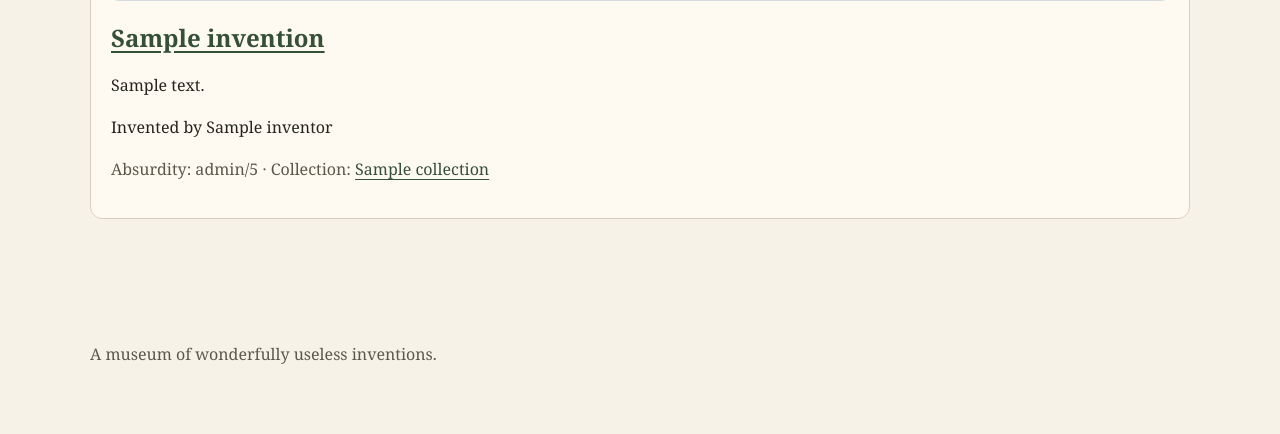
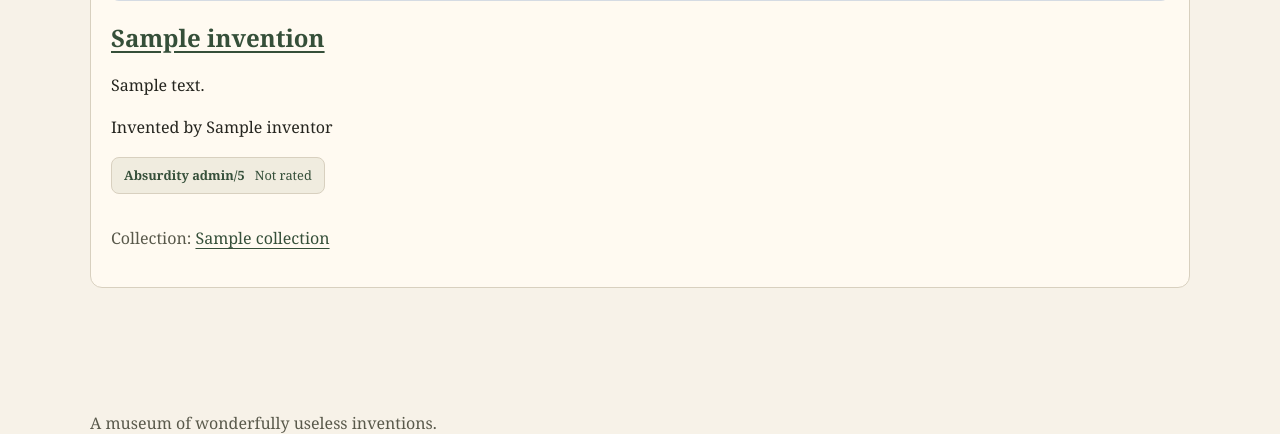
Before and after one commit to RalitsaZhekova/odditorium, a Django app: template templates/tours/tour_detail.html in a window 1280 px wide. Shown: the part 1750-2184 px from the top of the page. Before the commit the page ends 2114 px from the top, so only its background shows below. Run offline with Django 5.2, Linux system fonts and the light colour scheme; the template is opened without the code that fills it: most values are stand-ins (such as "Sample title", 1, 10 or a date in 2020); grey boxes marked "Sample" are stand-in pictures.

Commit message:
Add reusable absurdity badges with a custom template tag

```diff
--- /dev/null
+++ b/inventions/templatetags/invention_tags.py
@@ -0,0 +1,19 @@
+from django import template
+
+register = template.Library()
+
+ABSURDITY_LABELS = {
+    1: "Slightly peculiar",
+    2: "Delightfully unnecessary",
+    3: "Seriously questionable",
+    4: "Institutionally concerning",
+    5: "Utterly ridiculous"
+}
+
+
+@register.inclusion_tag("inventions/absurdity_badge.html")
+def absurdity_badge(level):
+    return {
+        "level": level,
+        "label": ABSURDITY_LABELS.get(level, "Not rated")
+    }
--- a/static/css/site.css
+++ b/static/css/site.css
@@ -395,6 +395,30 @@ textarea:focus-visible {
     font-size: 0.9rem;
 }
 
+.absurdity-badge {
+    display: inline-flex;
+    align-items: center;
+    flex-wrap: wrap;
+    gap: 6px 10px;
+    max-width: 100%;
+    margin: 0 0 16px;
+    padding: 8px 12px;
+    border: 1px solid #d8d0bf;
+    border-radius: 8px;
+    background: #f0ecdf;
+    color: #354f39;
+    font-size: 0.85rem;
+    line-height: 1.5;
+}
+
+.absurdity-score {
+    font-weight: bold;
+}
+
+.invention-card .absurdity-badge {
+    font-size: 0.8rem;
+}
+
 @media (max-width: 700px) {
     .catalogue-search {
         grid-template-columns: 1fr;
--- /dev/null
+++ b/templates/inventions/absurdity_badge.html
@@ -0,0 +1,4 @@
+<p class="absurdity-badge">
+    <span class="absurdity-score">Absurdity {{ level }}/5</span>
+    <span>{{ label }}</span>
+</p>
--- a/templates/inventions/invention_card.html
+++ b/templates/inventions/invention_card.html
@@ -1,3 +1,5 @@
+{% load invention_tags %}
+
 <article class="collection-card invention-card">
     {% if invention.image %}
         <img
@@ -17,12 +19,13 @@
             {{ invention.name }}
         </a>
     </h2>
+
     <p>{{ invention.description|truncatewords:30 }}</p>
     <p>Invented by {{ invention.inventor }}</p>
 
+    {% absurdity_badge invention.absurdity_level %}
+
     <p class="collection-meta">
-        Absurdity: {{ invention.absurdity_level }}/5
-        &middot;
         Collection:
         <a href="{% url 'galleries:collection-detail' invention.collection.pk %}">
             {{ invention.collection.name }}
```
Also changed, not shown: inventions/templatetags/__init__.py (added).
